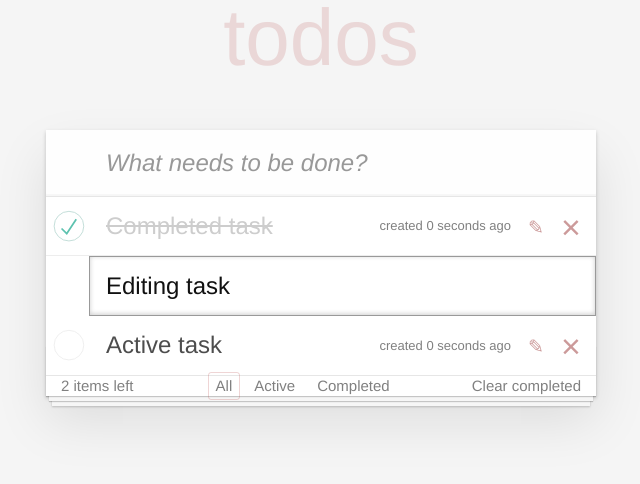
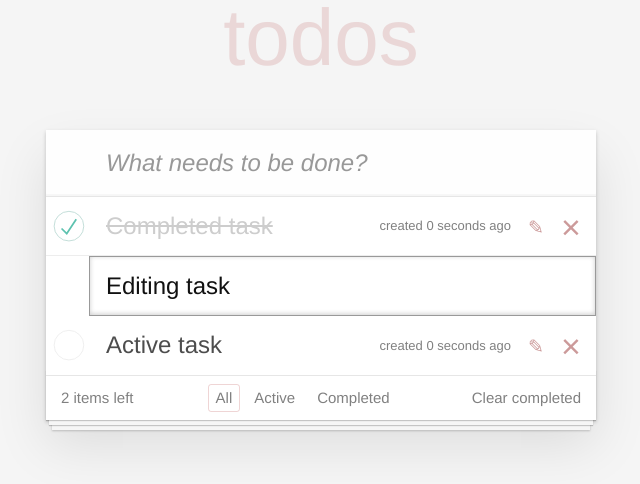
Before and after one commit to Aleksandr-Fi/react-second, a React (Create React App) app: page / in a window 1280 px wide. Shown: the top 484 px of the page, without its empty margins (319-959 px from the left). Built offline with nearby package versions, Linux system fonts and the light colour scheme.

Commit message:
fix footer styles

```diff
--- a/src/style.css
+++ b/src/style.css
@@ -287,7 +287,7 @@ label {
   justify-content: space-between;
   align-items: center;
   padding: 10px 15px;
-  height: 20px;
+  height: 45px;
   text-align: center;
   font-size: 15px;
   border-top: 1px solid #e6e6e6;
```
